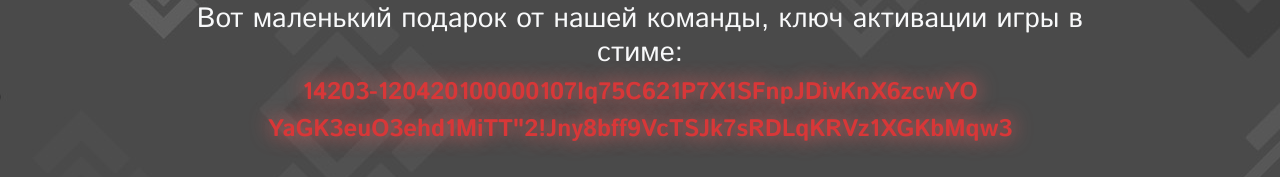
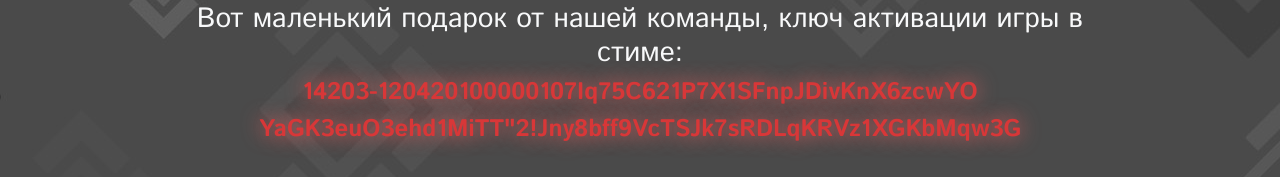
Before and after one commit to pogrammeest/ikigear, a Django app: page /ikiwinner/ in a window 1280 px wide. Shown: the part 395-572 px from the top of the page. Run offline with Django 3.2, Linux system fonts and the light colour scheme; some libraries are stand-ins or nearby versions.

Commit message:
one more update

```diff
--- a/news/admin.py
+++ b/news/admin.py
@@ -5,7 +5,7 @@
 
 
 class NewsAdmin(SummernoteModelAdmin):
-    summernote_fields = ('body')
+    summernote_fields = ('body',)
 
 
 admin.site.register(Post, NewsAdmin)
--- a/news/templates/working/ikiwinner.html
+++ b/news/templates/working/ikiwinner.html
@@ -11,7 +11,7 @@
                     <h3 class="text-center text-light">  Видимо, раз ты его читаешь, ты смог разгадать небольшую загадку от программиста нашего проекта(то есть меня), с чем ikigear crew тебя с радостью и поздравляет.Этот конкурс был очень важен, ведь это новое десятилетие на которое мы строим большие планы. Надеемся продолжить радовать тебя в новом году!</h3>
                     <h3 class="text-center text-light"> Вот маленький подарок от нашей команды, ключ активации игры в стиме:</h3>
                     <h4 class="text-center text-light" style="font-weight: bold; color: #D83738 !important; text-shadow:0 0 20px #F66665;">  14203-120420100000107Iq75C621P7X1SFnpJDivKnX6zcwYO</h4>
-                    <h4 class="text-center text-light" style="font-weight: bold; color: #D83738 !important; text-shadow:0 0 20px #F66665;" > YaGK3euO3ehd1MiTT"2!Jny8bff9VcTSJk7sRDLqKRVz1XGKbMqw3</h4>
+                    <h4 class="text-center text-light" style="font-weight: bold; color: #D83738 !important; text-shadow:0 0 20px #F66665;" > YaGK3euO3ehd1MiTT"2!Jny8bff9VcTSJk7sRDLqKRVz1XGKbMqw3G</h4>
 
                 </div>
                 <div class="col-md-8 offset-md-2 pb-4">
```
Also changed, not shown: requirements.txt (+6 -5 lines), 1 other file.
